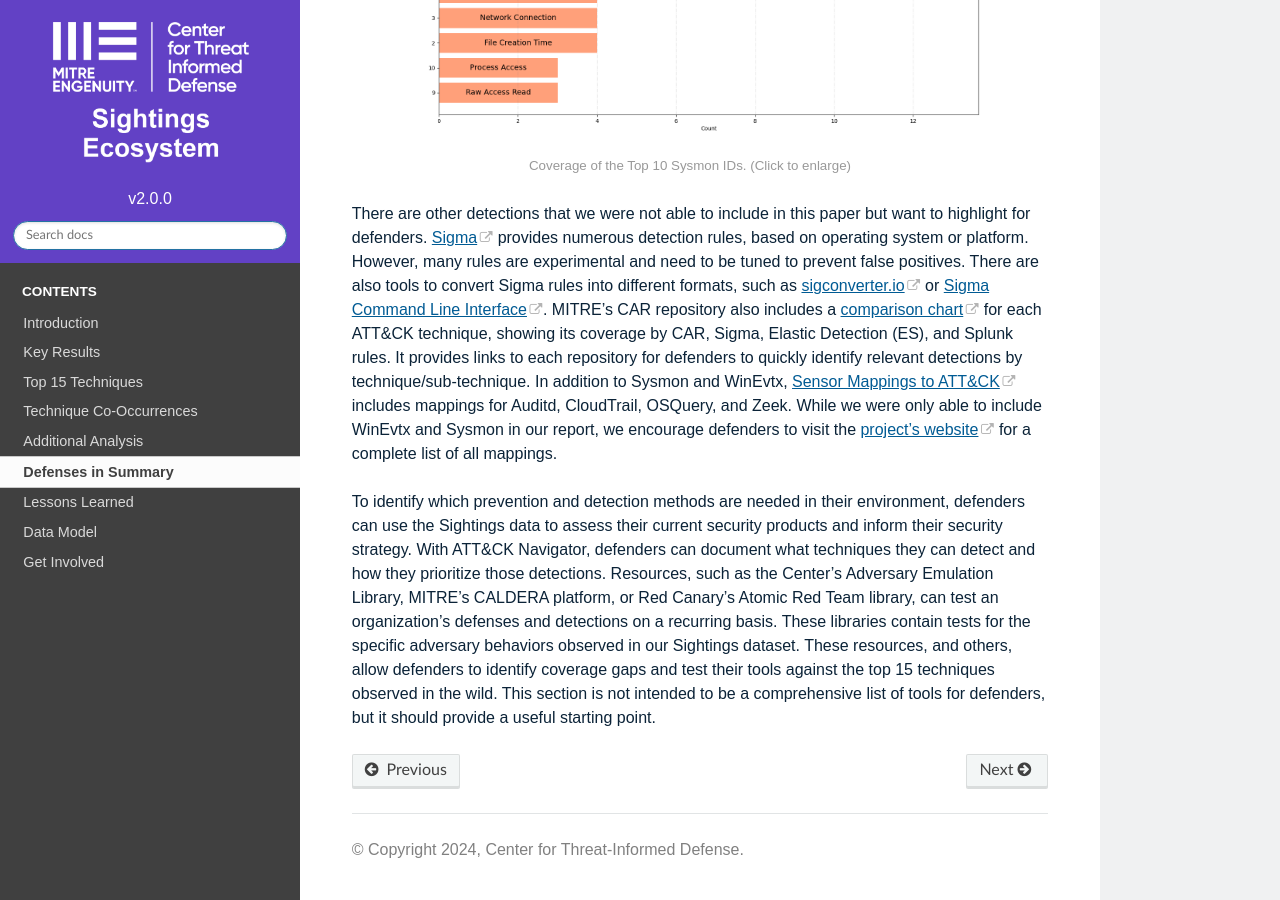
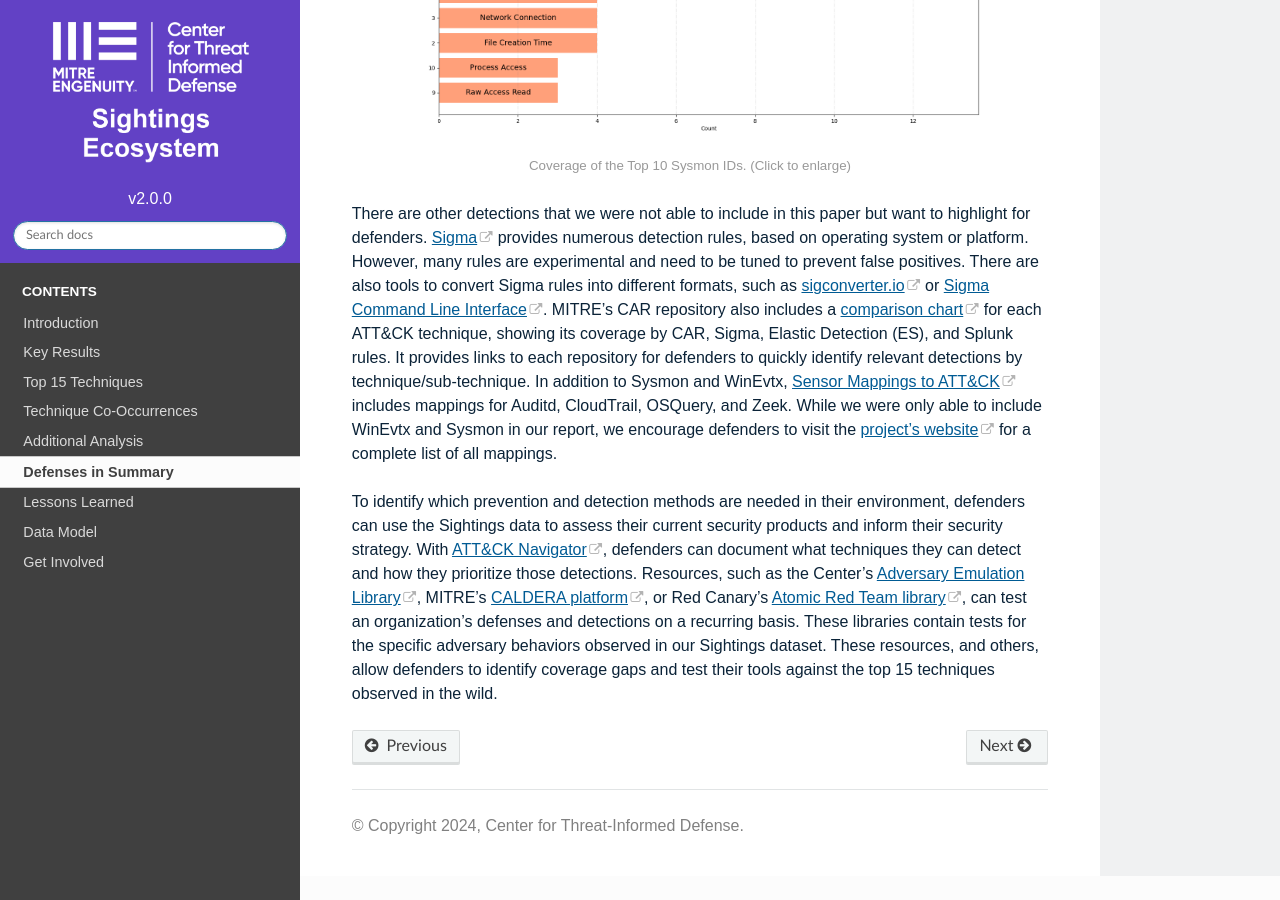
Before and after one commit to center-for-threat-informed-defense/sightings_ecosystem, a Sphinx documentation site: the page built from docs/defenses-in-summary.rst, in a window 1280 px wide and 900 px high, scrolled down 1207 px. Built offline with Sphinx 7.4.7 and the Read the Docs theme 2.0.0, drawn with Linux system fonts in a browser that asks for light colours; some of the changed text lies outside the part shown.

Commit message:
added missing urls

```diff
--- a/docs/defenses-in-summary.rst
+++ b/docs/defenses-in-summary.rst
@@ -58,12 +58,11 @@
 
 To identify which prevention and detection methods are needed in their environment,
 defenders can use the Sightings data to assess their current security products and
-inform their security strategy. With ATT&CK Navigator, defenders can document what
+inform their security strategy. With `ATT&CK Navigator <https://mitre-attack.github.io/attack-navigator/>`_, defenders can document what
 techniques they can detect and how they prioritize those detections. Resources, such as
-the Center’s Adversary Emulation Library, MITRE’s CALDERA platform, or Red Canary’s
-Atomic Red Team library, can test an organization’s defenses and detections on a
+the Center’s `Adversary Emulation Library <https://mitre-engenuity.org/cybersecurity/center-for-threat-informed-defense/adversary-emulation-library/>`_, MITRE’s `CALDERA platform <https://caldera.mitre.org/>`_, or Red Canary’s
+`Atomic Red Team library <https://atomicredteam.io/atomics/>`_, can test an organization’s defenses and detections on a
 recurring basis. These libraries contain tests for the specific adversary behaviors
 observed in our Sightings dataset. These resources, and others, allow defenders to
 identify coverage gaps and test their tools against the top 15 techniques observed in
-the wild. This section is not intended to be a comprehensive list of tools for
-defenders, but it should provide a useful starting point.
+the wild.
```
Also changed, not shown: other parts of docs/defenses-in-summary.rst (+1 -1 lines).
